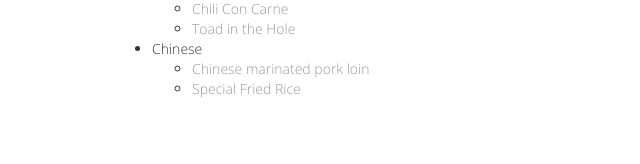
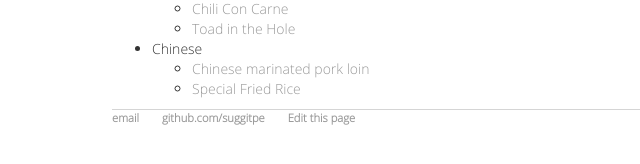
Before and after one commit to suggitpe/suggitpe.github.io, a Jekyll site: the page built from recipes/index.md, in a window 1280 px wide. Shown: the part 241-405 px from the top of the page, without its empty margins (80-720 px from the left). Built offline with Jekyll 4.4.1, drawn with Linux system fonts in a browser that asks for light colours.

Commit message:
updated site

```diff
--- a/_includes/footer.html
+++ b/_includes/footer.html
@@ -1,4 +1,14 @@
+<footer>
+    <ul>
+        <li><a href="mailto:pete@suggs.org.uk">email</a></li>
+        <li><a href="https://github.com/suggitpe">github.com/suggitpe</a></li>
+        <li><a href="{{site.ghe}}/suggitpe.github.io/edit/master{{page.url | replace:'.html','.md' }}">Edit this page</a></li>
+    </ul>
+</footer>
+
+
 <script src="{{ site.url }}/assets/js/jquery.js>"></script>
+
 <script src="{{ site.url }}/assets/js/bootstrap.js>"></script>
 
 <script>
```
